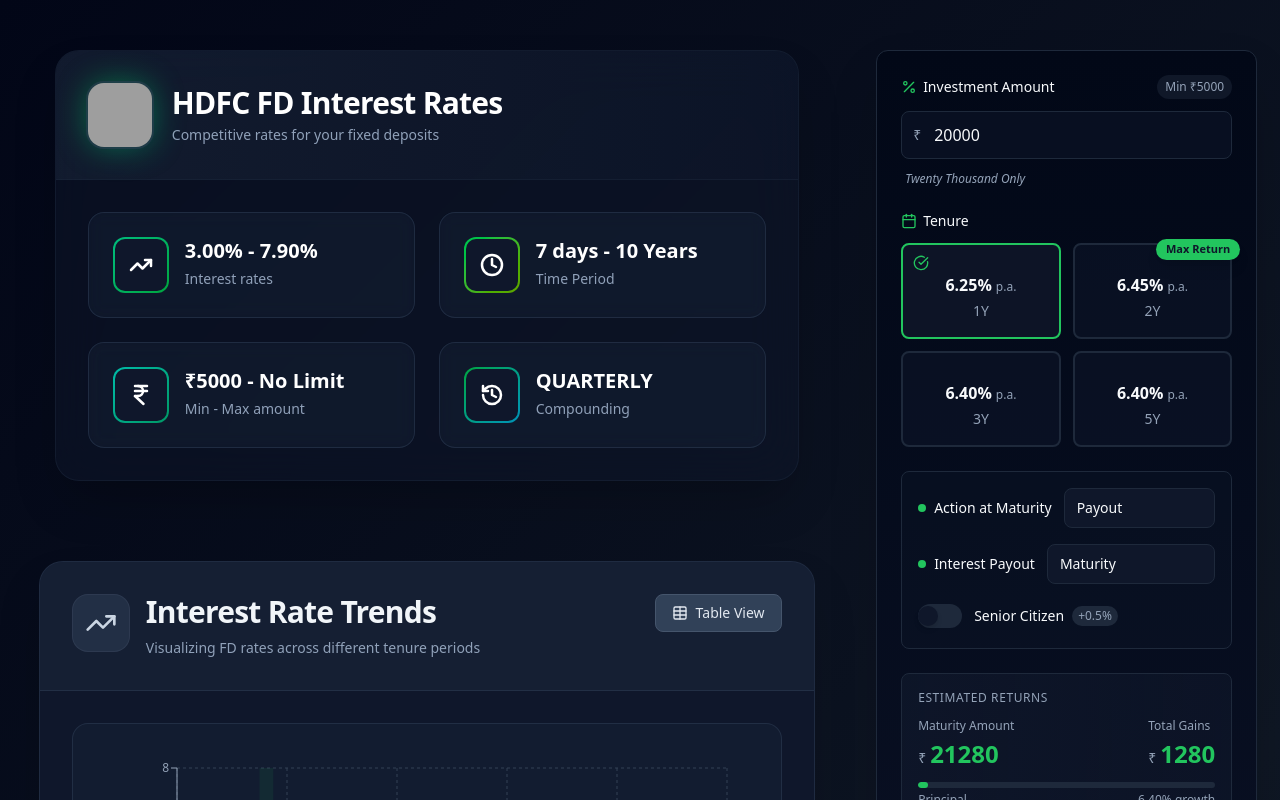
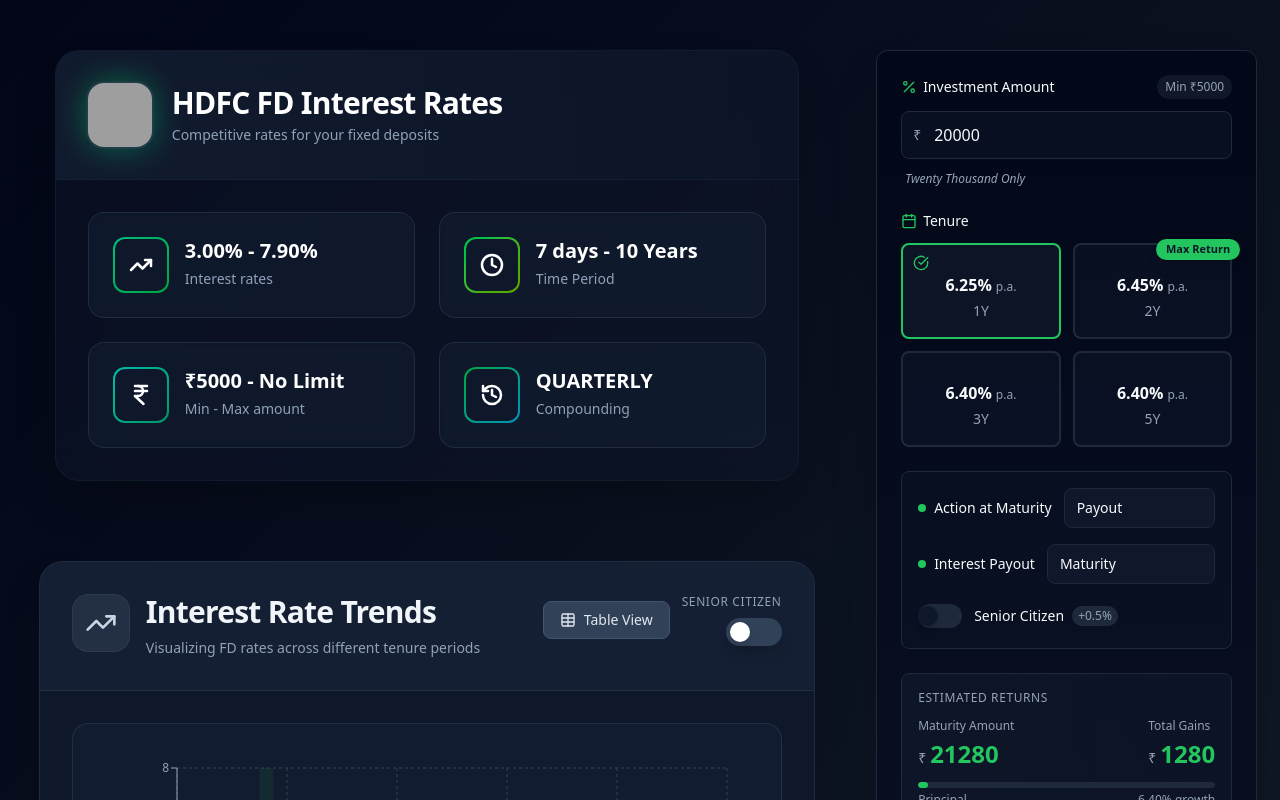
Before and after one commit to varun4sid/hdfc-revamp, a React (Vite) app: page / in a window 1280 px wide. Both pictures are taken after a click on the button "Graph View". Shown: the top 800 px of the page. Built offline with nearby package versions, Linux system fonts and the light colour scheme; grey boxes are pictures that could not be loaded.

Commit message:
Add missing senior rate toggle in graph view mode

```diff
--- a/src/components/RatesGraph.tsx
+++ b/src/components/RatesGraph.tsx
@@ -22,6 +22,7 @@
 export default function RatesGraph({
     onViewChange,
     isSenior,
+    setIsSenior,
 }: RatesGraphProps) {
     const mappedRanges = RATES.map((d, i) => ({
         ...d,
@@ -93,7 +94,7 @@
             const p = item.payload;
             const value = item.value;
             return (
-                <div className="border-slate-700 rounded-lg p-3 shadow-xl">
+                <div className="bg-slate-800 border border-slate-400 rounded-lg p-3 shadow-xl">
                     <p className="text-slate-300 text-sm font-semibold mb-1">
                         {p.tenureLabel}
                     </p>
@@ -108,26 +109,6 @@
                 </div>
             );
         }
-
-        if (activeRange !== null && mappedRanges[activeRange]) {
-            const r = mappedRanges[activeRange];
-            return (
-                <div className="bg-slate-800 border border-slate-700 rounded-lg p-3 shadow-xl">
-                    <p className="text-slate-300 text-sm font-semibold mb-1">
-                        {r.tenureLabel}
-                    </p>
-                    <p className="text-green-400 text-lg font-bold">
-                        {r.displayRate}% p.a.
-                    </p>
-                    {r.isBest && (
-                        <p className="text-xs text-green-400 mt-1">
-                            ⭐ Best Rate
-                        </p>
-                    )}
-                </div>
-            );
-        }
-
         return null;
     };
 
@@ -153,6 +134,7 @@
                                 </div>
                             </div>
                             {/* View Toggle Button */}
+                            <div className="flex items-center gap-3">
                                 <button
                                     onClick={onViewChange}
                                     className="flex cursor-pointer items-center gap-2 px-4 py-2 bg-slate-700 hover:bg-slate-600 text-slate-200 rounded-lg transition-colors duration-200 border border-slate-600"
@@ -162,6 +144,32 @@
                                         Table View
                                     </span>
                                 </button>
+                                {/* Toggle Switch */}
+                                <div className="flex flex-col items-end gap-2">
+                                    <span className="text-xs font-medium text-slate-400 uppercase tracking-wider">
+                                        Senior Citizen
+                                    </span>
+                                    <button
+                                        type="button"
+                                        role="switch"
+                                        aria-checked={isSenior}
+                                        onClick={() => setIsSenior(!isSenior)}
+                                        className={`relative inline-flex h-7 w-14 items-center rounded-full transition-all duration-300 ease-in-out focus:outline-none focus:ring-2 focus:ring-slate-500 focus:ring-offset-2 focus:ring-offset-slate-900 shadow-lg ${
+                                            isSenior
+                                                ? "bg-slate-600"
+                                                : "bg-slate-700"
+                                        }`}
+                                    >
+                                        <span
+                                            className={`inline-block h-5 w-5 transform rounded-full bg-white shadow-lg transition-transform duration-300 ease-in-out ${
+                                                isSenior
+                                                    ? "translate-x-8"
+                                                    : "translate-x-1"
+                                            }`}
+                                        />
+                                    </button>
+                                </div>
+                            </div>
                         </div>
                     </div>
                     {/* Graph Section */}
--- a/src/components/RatesTable.tsx
+++ b/src/components/RatesTable.tsx
@@ -38,6 +38,7 @@
                     setViewMode("table");
                 }}
                 isSenior={isSeniorCitizen}
+                setIsSenior={setIsSeniorCitizen}
             />
         );
     }
--- a/src/constants/types.ts
+++ b/src/constants/types.ts
@@ -18,6 +18,7 @@
 export interface RatesGraphProps {
     onViewChange: () => void;
     isSenior: boolean;
+    setIsSenior: (value: boolean) => void;
 }
 
 export interface TooltipRenderProps {
```
Lines whose indentation alone changed are shown as unchanged.
